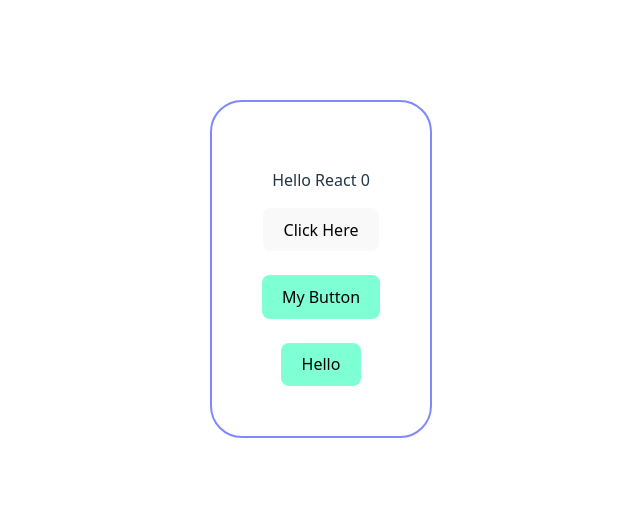
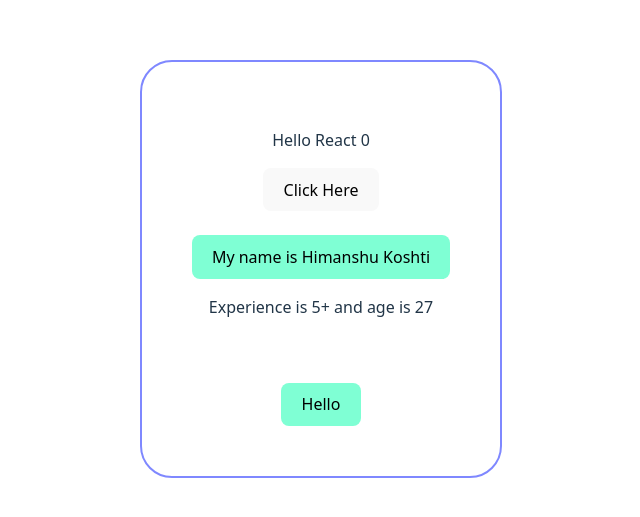
Before and after one commit to Himanshu-Koshti-lab/ReactLearning, a React (Vite) app in the folder reactLearningPoint/: page / in a window 1280 px wide. Shown: the part 131-648 px from the top of the page, without its empty margins (319-959 px from the left). Built offline with nearby package versions, Linux system fonts and the light colour scheme.

Commit message:
object in react

```diff
--- a/reactLearningPoint/src/MyButton.jsx
+++ b/reactLearningPoint/src/MyButton.jsx
@@ -1,8 +1,21 @@
-import React from 'react'
+import React, { use } from 'react'
 import './App.css'
 
 export default function MyButton() {
+
+    let name = "Himanshu Koshti";
+
+    const user = {
+        "name" : "Himanshu Koshti",
+        "exp" : "5+",
+        "age" : 27,
+    };
+
   return (
-    <button className='avatarButton'> My Button</button>
+    <>
+    <button className='avatarButton'> My name is {user.name} </button>
+    <p>Experience is  {user.exp} and age is {user.age}</p>
+    </>
+
   )
 }
```
